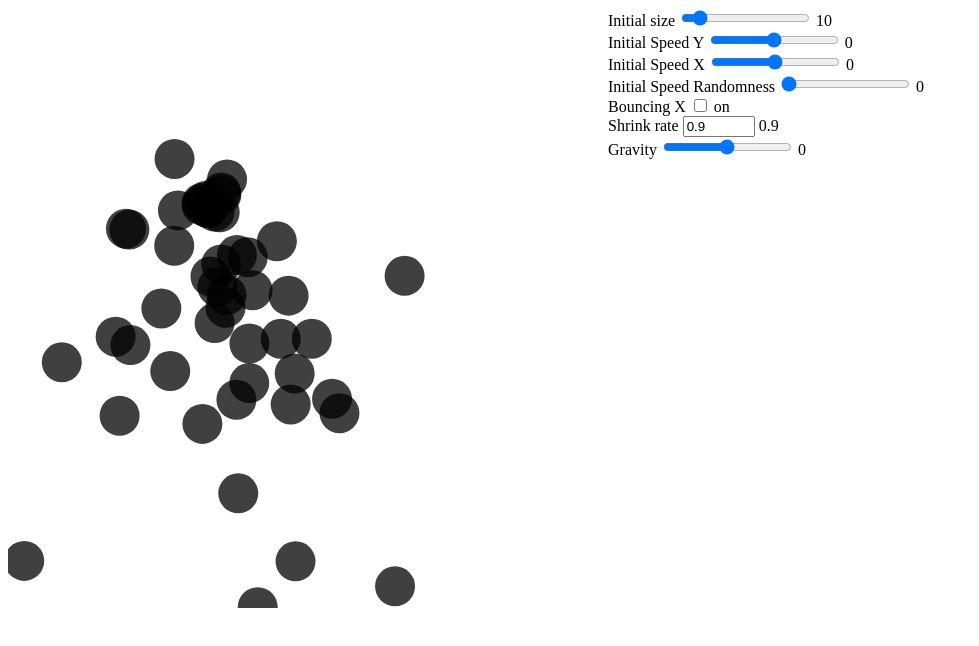
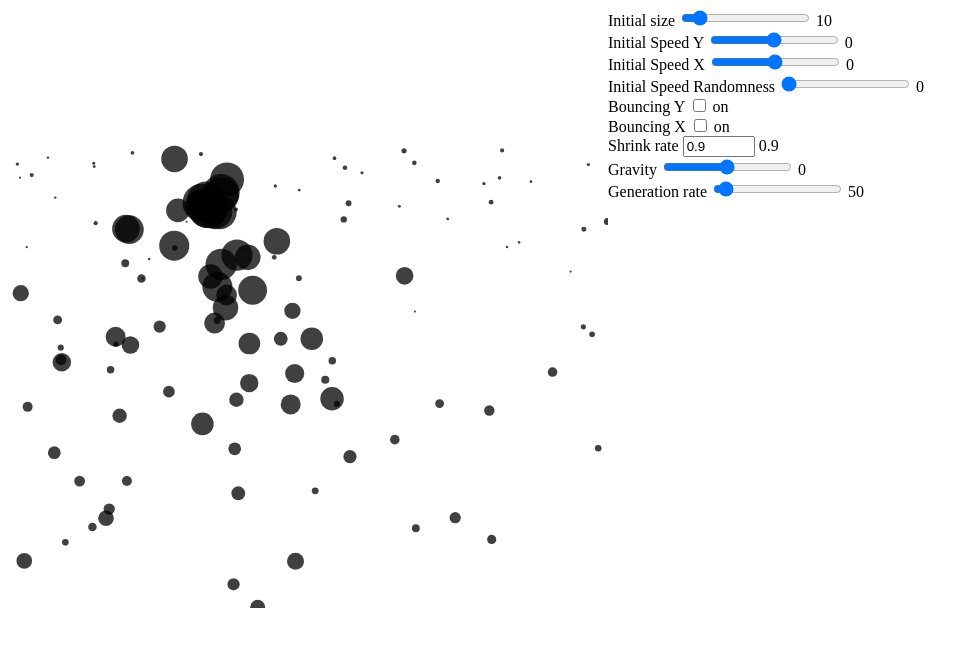
Before and after one commit to ktzar/canvas-sparkles, a plain HTML site: page index.html in a window 1280 px wide. Shown: the whole page, without its empty margins (0-979 px from the left). Drawn offline with nearby package versions, Linux system fonts and the light colour scheme.

Commit message:
Particle garbage collect and controls

```diff
--- a/index.html
+++ b/index.html
@@ -58,6 +58,11 @@
             <output></output><br/>
         </div>
         <div class="value">
+            <label>Bouncing Y</label>
+            <input type="checkbox" id="bounceY"/>
+            <output></output><br/>
+        </div>
+        <div class="value">
             <label>Bouncing X</label>
             <input type="checkbox" id="bounceX"/>
             <output></output><br/>
@@ -72,6 +77,11 @@
             <input type="range" min="-3" max="3" step="1" id="gravity"/>
             <output></output><br/>
         </div>
+        <div class="value">
+            <label>Generation rate</label>
+            <input type="range" value="50" min="10" max="1000" step="10" id="genRate"/>
+            <output></output><br/>
+        </div>
     </div>
 </body>
 </html>
--- a/script.js
+++ b/script.js
@@ -50,7 +50,7 @@ var ParticleSystem = function (new_config) {
         initSpeedX: 0,  //Max initial speed range in X axis
         bounceX:    true,       //Bounce in the side walls
         bounceY:    true,       //Bounce in the top/bottom walls
-        wallAbsorb: 0.75,       //Speed lost in every bounce
+        wallAbsorb: 1,       //Speed lost in every bounce
         gravity:    1,          //Y axis gravity
         shrinkRate: 0.96,       //Size decrease rate
         genRate:    10,         //Generation rate
@@ -90,7 +90,7 @@ var ParticleSystem = function (new_config) {
         c.shadowBlur = 0;
         c.fillStyle = 'rgba(0,0,0,0.75)';
 
-        console.log(particles.length);
+console.log(particles.length);
         for (var i = 0; i < particles.length ; i++ ) {
             var s = particles[i];
 
@@ -111,26 +111,23 @@ var ParticleSystem = function (new_config) {
             s.x += s.xSpeed;
             s.y += s.ySpeed;
             //Shrink
-            s.h *= _this.config.shrinkRate;
-            s.w *= _this.config.shrinkRate;
+            s.s *= _this.config.shrinkRate;
             //Gravity
             s.ySpeed += _this.config.gravity;
             s.age ++;
             //Bounce
             if ( _this.config.bounceX ) {
-                if ( s.x + s.w > width  || s.x - s.w < 0 ) {
+                if ( s.x > width  || s.x - s.s < 0 ) {
                     s.xSpeed *= -_this.config.wallAbsorb;
                 }
             }
             if ( _this.config.bounceY ) {
-                if ( s.y + s.h > height  || s.y - s.h < 0 ) {
+                if ( s.y > height  || s.y - s.s < 0 ) {
                     s.ySpeed *= -_this.config.wallAbsorb;
                 }
             }
             //garbage collect
-            if (    s.x < 0 || s.x > width ||
-                    s.y < 0 || s.y > height
-               ) {
+            if ( s.s < 1 ) {
                 particles.splice(i, 1);
             }
         }
@@ -150,13 +147,10 @@ var ParticleSystem = function (new_config) {
             particles.push(particle);
         }
         _this.config.steps --;
-        if ( _this.config.steps == 0 ) {
-            clearInterval(_this.interval);
-        }
+        _this.timeout = setTimeout(addParticle, _this.config.genRate);
     }
 
 
     window.requestAnimFrame(frame);
-    _this.interval = setInterval(addParticle, _this.config.genRate);
+    _this.timeout = setTimeout(addParticle, _this.config.genRate);
 };
-var debug = false;
```
